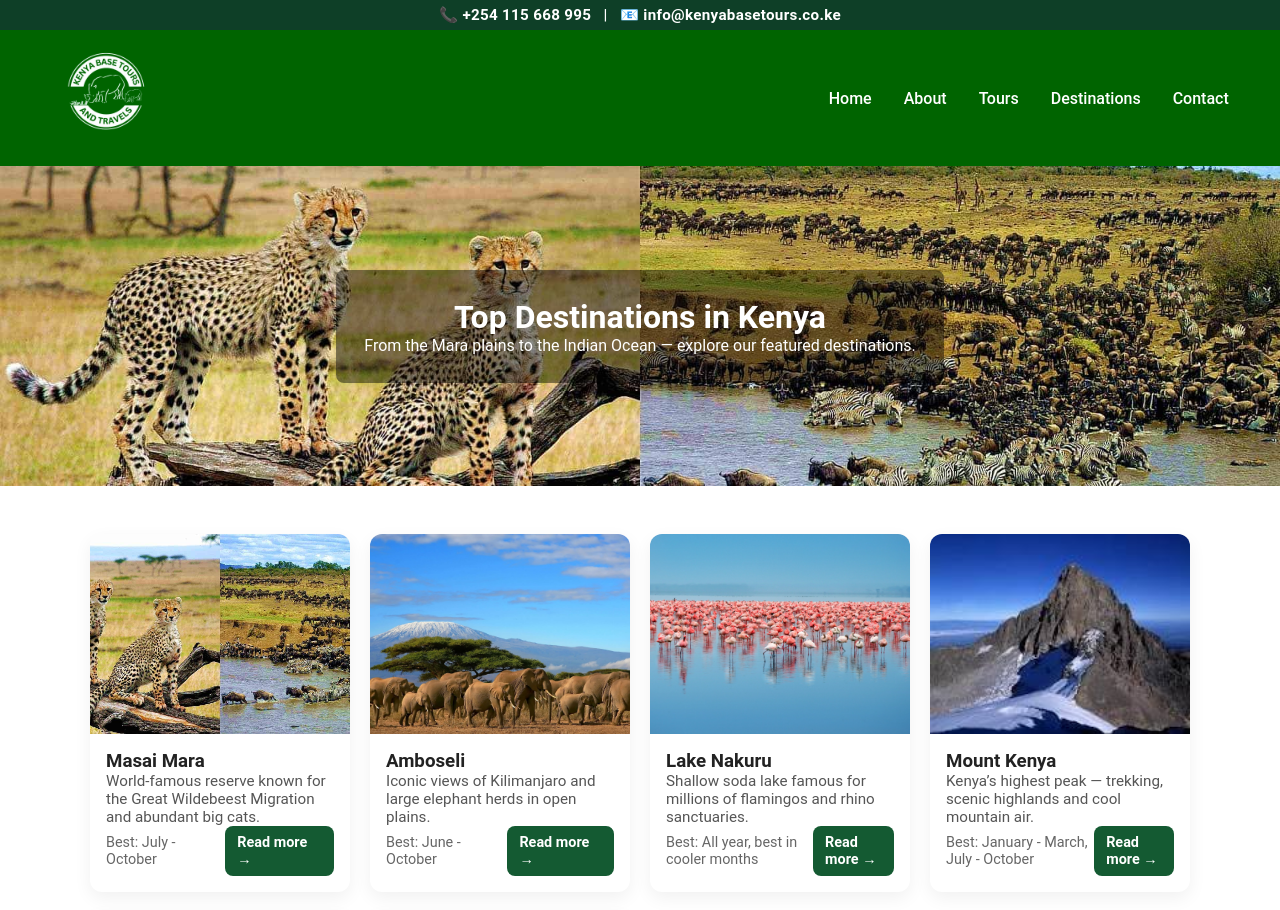
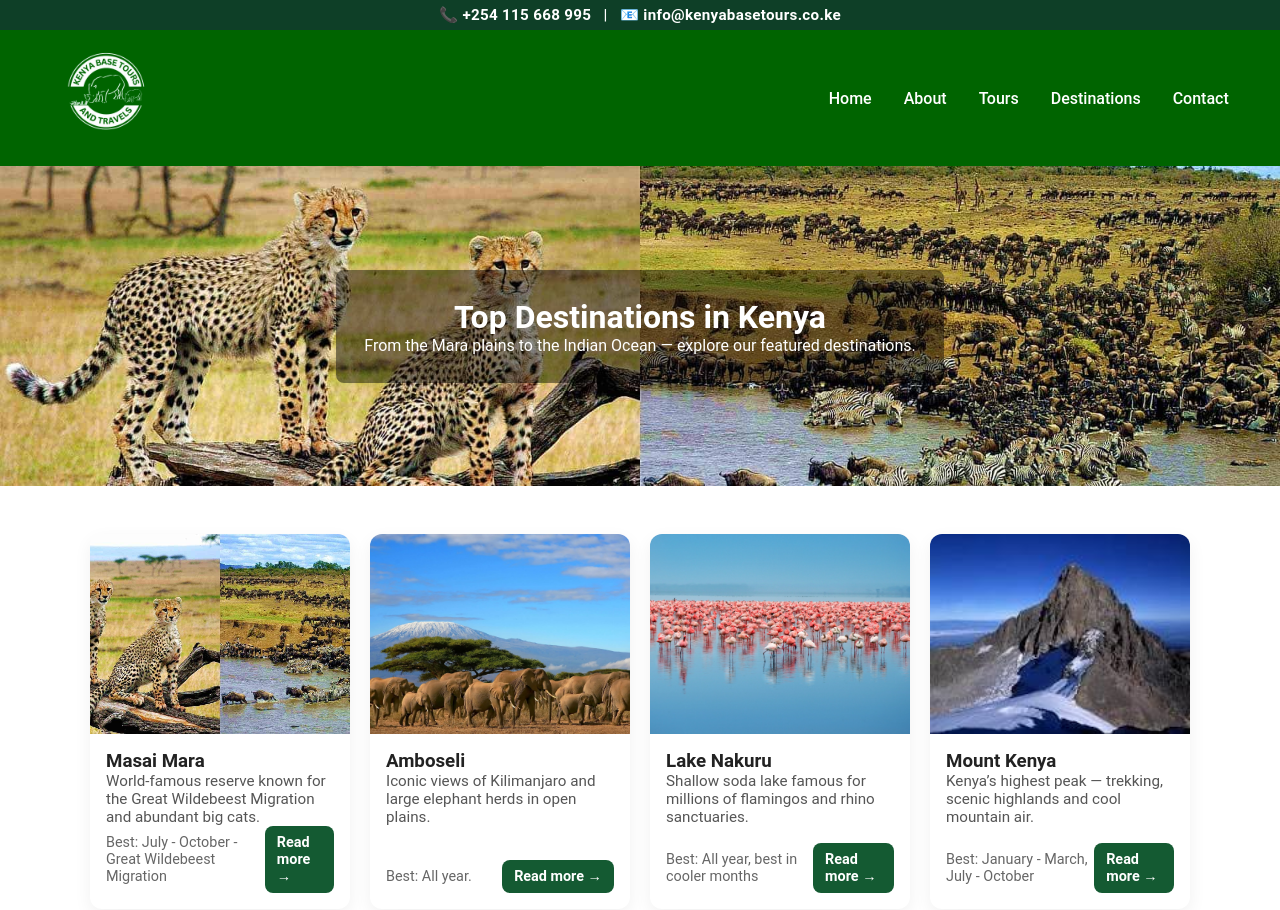
Before and after one commit to Muyundo/kenya-base-tours, a React (Create React App) app: page /destinations in a window 1280 px wide. Shown: the top 910 px of the page. Built offline with nearby package versions, Linux system fonts and the light colour scheme.

Commit message:
updated desination details

```diff
--- a/src/data/destinations.js
+++ b/src/data/destinations.js
@@ -12,8 +12,8 @@ const destinations = [
     name: "Masai Mara",
     short: "World-famous reserve known for the Great Wildebeest Migration and abundant big cats.",
     image: maraImg,
-    bestMonths: "July - October",
-    highlights: ["Great Migration", "Big Cats", "River Crossings", "Balloon Safaris"],
+    bestMonths: "July - October - Great Wildebeest Migration",
+    highlights: ["Great Migration", "Big Five", "River Crossings", "Balloon Safaris"],
     detail: `Masai Mara National Reserve is Kenya’s most famous park — a vast savannah home to large populations of lions, cheetahs, elephants and the annual wildebeest migration. Expect thrilling predator-prey action and classic African panoramas.`
   },
   {
@@ -21,7 +21,7 @@ const destinations = [
     name: "Amboseli",
     short: "Iconic views of Kilimanjaro and large elephant herds in open plains.",
     image: amboseliImg,
-    bestMonths: "June - October",
+    bestMonths: "All year.",
     highlights: ["Mount Kilimanjaro views", "Elephant herds", "Birdwatching"],
     detail: `Amboseli National Park offers spectacular views of Mount Kilimanjaro and a high chance of close elephant sightings. It’s ideal for photographers and first-time safari-goers.`
   },
@@ -48,7 +48,7 @@ const destinations = [
     name: "Samburu",
     short: "Northern Kenya with unique species and vivid cultural experiences.",
     image: samburuImg,
-    bestMonths: "June - October",
+    bestMonths: "Throughout the year.",
     highlights: ["Reticulated giraffe", "Grevy's zebra", "Samburu culture"],
     detail: `Samburu National Reserve showcases species not commonly found in the south and offers intimate cultural experiences with Samburu communities.`
   },
```
